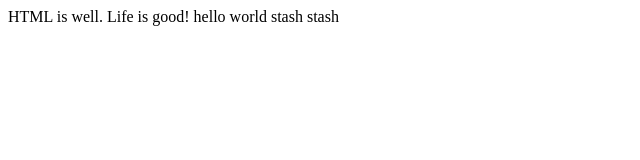
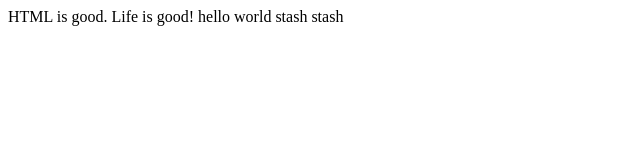
Before and after one commit to marlenawawer/testing_repository_gh, a plain HTML site: page index.html in a window 1280 px wide. Shown: the full height of the page, 0-640 px from the left. Drawn offline with Linux system fonts and the light colour scheme.

Commit message:
modified index.html

```diff
--- a/index.html
+++ b/index.html
@@ -2,7 +2,7 @@
 <HEAD>
 <TITLE>hello world</TITLE>
 <BODY>
-    HTML is well.
+    HTML is good.
     Life is good!
 	hello world
 	stash stash
```
